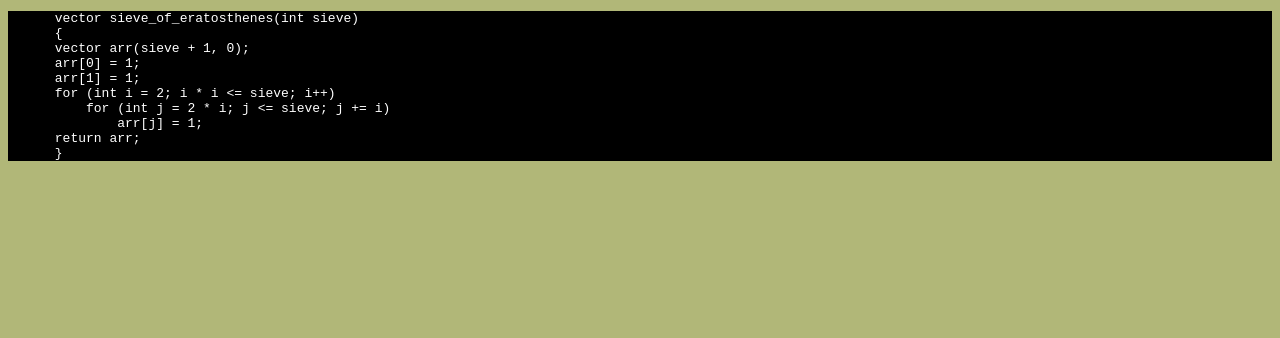
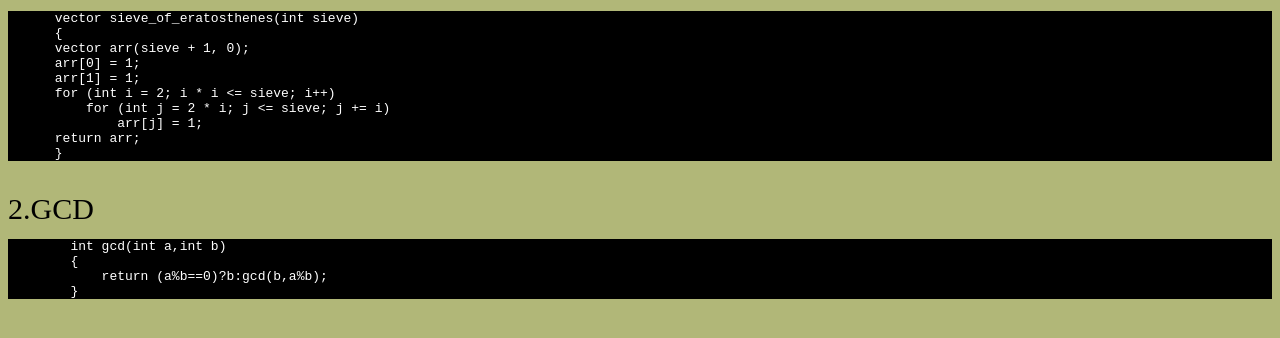
Before and after one commit to Repo15/Cp-algorithms, a plain HTML site: page index.html in a window 1280 px wide. Shown: the part 116-454 px from the top of the page. Drawn offline with Linux system fonts and the light colour scheme.

Commit message:
Added GCD and changed the file name to index

```diff
--- a/CPalgos.html
+++ b/index.html
@@ -21,5 +21,14 @@
               arr[j] = 1;
       return arr;
       } </pre>
+
+      <br>
+      <p1 style="font-size: 30px;">2.GCD</p1>
+
+      <pre style="background-color:black;color: white ;">
+        int gcd(int a,int b)
+        {
+            return (a%b==0)?b:gcd(b,a%b);
+        }</pre>
   </body>
 </html>
```
